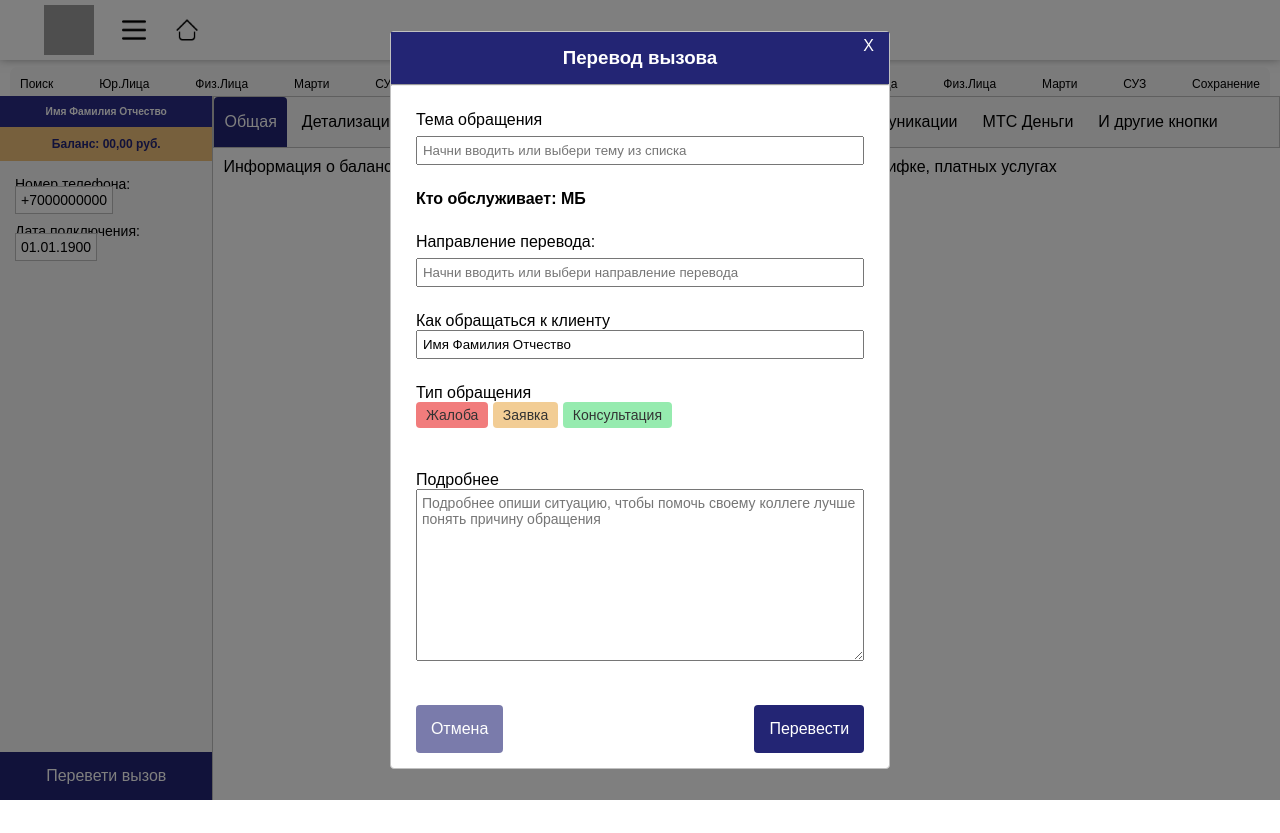
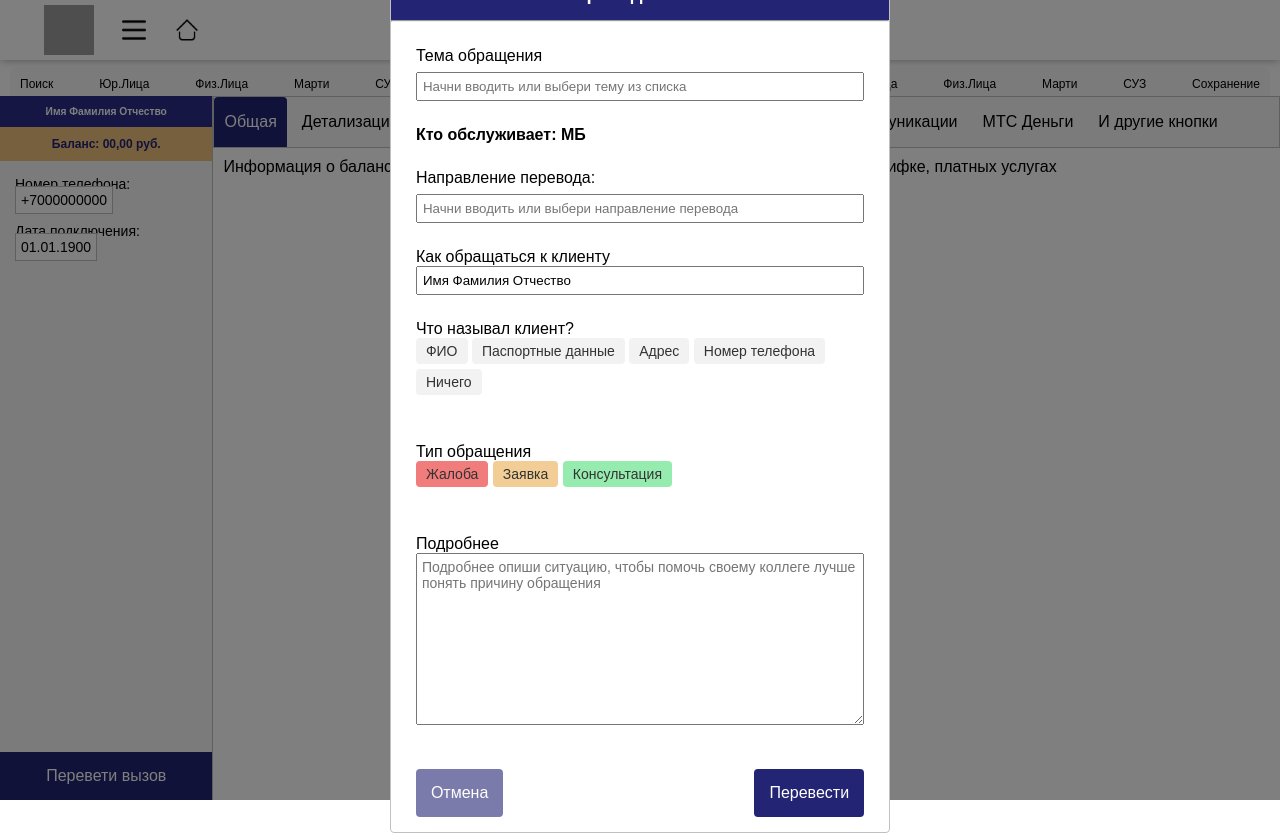
Before and after one commit to ImMotteo/shagVpered, a plain HTML site: page card.html in a window 1280 px wide. Both pictures are taken after a click on the button "Перевети вызов". Before the commit the page ends 800 px from the top, so only its background shows below. Drawn offline with Linux system fonts and the light colour scheme; grey boxes are pictures that could not be loaded.

Commit message:
Add files via upload

```diff
--- a/card.html
+++ b/card.html
@@ -319,7 +319,8 @@
         width: 100%;
     }
 
-    .tip_button {
+    .tip_button,
+    .ident_button {
         padding: 5px 10px;
         border: none;
         font-weight: 500;
@@ -327,12 +328,18 @@
         cursor: pointer;
         opacity: .8;
         transition: .3s;
+        margin-bottom: 5px;
+    }
+
+    .ident_button__active {
+        opacity: 1;
     }
 
     .tip_button:hover {
         opacity: 1;
         transition: .3s;
     }
+
 
     .tip_galoba {
         background-color: #ee5c5c;
@@ -419,6 +426,20 @@
                         <p>Как обращаться к клиенту <input placeholder="ФИО клиента" value="Имя Фамилия Отчество"
                                 required><br>
                     </div>
+
+                    <div class="card_item">
+                        <p>Что называл клиент?
+                        <div class="ident_area">
+                            <button class="ident_button ident_fio" onclick="chioseIdent(this)">ФИО</button>
+                            <button class="ident_button ident_pasport" onclick="chioseIdent(this)">Паспортные
+                                данные</button>
+                            <button class="ident_button ident_adres" onclick="chioseIdent(this)">Адрес</button>
+                            <button class="ident_button ident_mobile" onclick="chioseIdent(this)">Номер
+                                телефона</button>
+                            <button class="ident_button ident_nothing" onclick="chioseIdent(this)">Ничего</button>
+                        </div><br>
+                    </div>
+
                     <div class="card_item">
                         Тип обращения
                         <div class="tip_area">
@@ -658,6 +679,10 @@
             typeSz = type.textContent
         }
 
+        function chioseIdent(ident) {
+            ident.classList.toggle('ident_button__active')
+        }
+
 
 
     </script>
```
